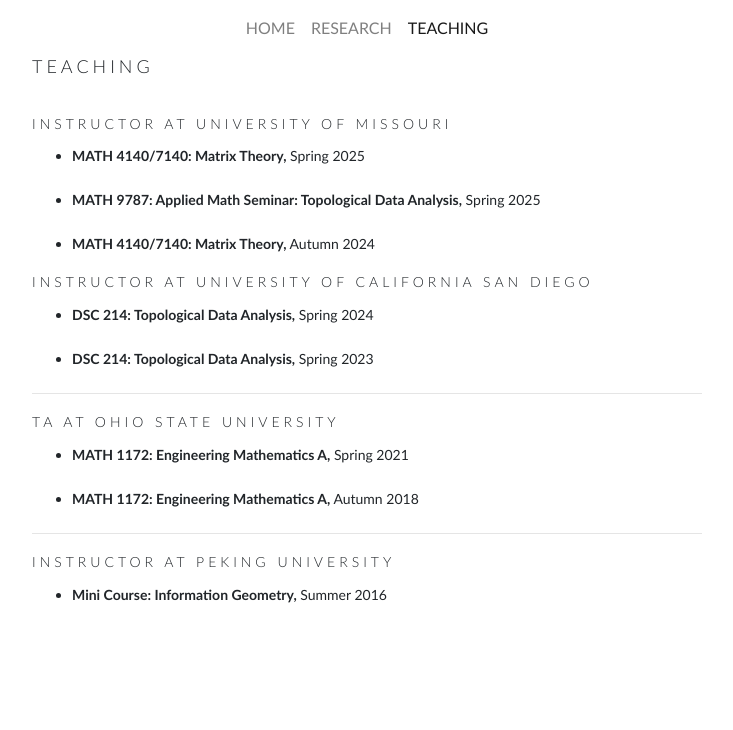
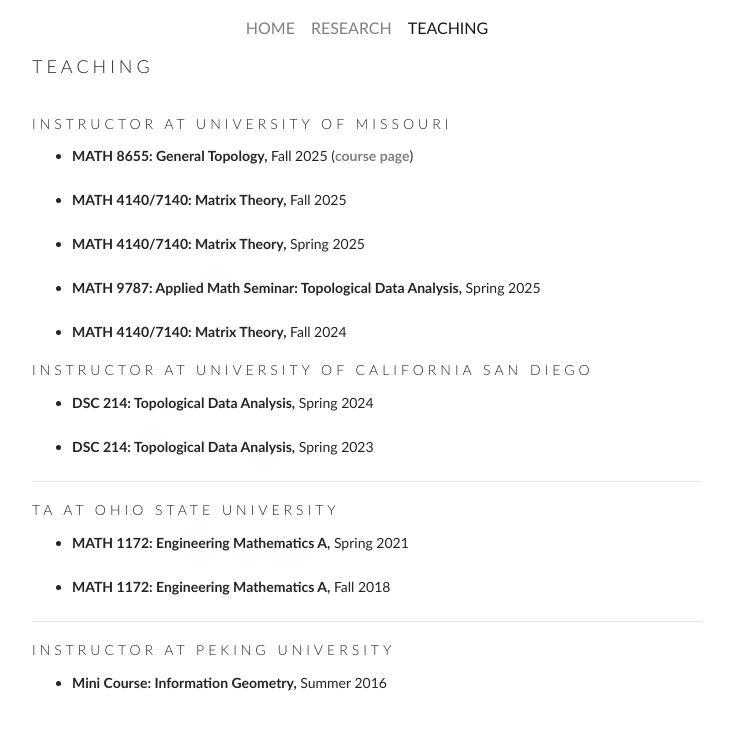
Before and after one commit to ZhengchaoW/ZhengchaoW.github.io, a Jekyll site: the page built from teaching.html, in a window 1280 px wide. Shown: the top 730 px of the page, without its empty margins (273-1006 px from the left). Built offline with Jekyll 4.4.1, drawn with Linux system fonts in a browser that asks for light colours.

Commit message:
update course

```diff
--- a/teaching.html
+++ b/teaching.html
@@ -11,9 +11,11 @@ opengraph:
     <br>
       <h3>Instructor at University of Missouri</h3>
       <ul>
+        <li><p><b>MATH 8655: General Topology,</b> Fall 2025 (<a href="https://zhengchaow.github.io/general-topology/">course page</a>)</p></li>
+        <li><p><b>MATH 4140/7140: Matrix Theory,</b> Fall 2025</p></li>
         <li><p><b>MATH 4140/7140: Matrix Theory,</b> Spring 2025</p></li>
         <li><p><b>MATH 9787: Applied Math Seminar: Topological Data Analysis,</b> Spring 2025</p></li>
-        <li><p><b>MATH 4140/7140: Matrix Theory,</b> Autumn 2024</p></li>
+        <li><p><b>MATH 4140/7140: Matrix Theory,</b> Fall 2024</p></li>
       </ul>
     <h3>Instructor at University of California San Diego</h3>
     <ul>
@@ -26,7 +28,7 @@ opengraph:
       <h3>TA at Ohio State University</h3>
       <ul>
       <li><p><b>MATH 1172: Engineering Mathematics A,</b> Spring 2021</p></li>
-      <li><p><b>MATH 1172: Engineering Mathematics A,</b> Autumn 2018 </p></li>
+      <li><p><b>MATH 1172: Engineering Mathematics A,</b> Fall 2018 </p></li>
     </ul>
   </section>
   <hr>
```
